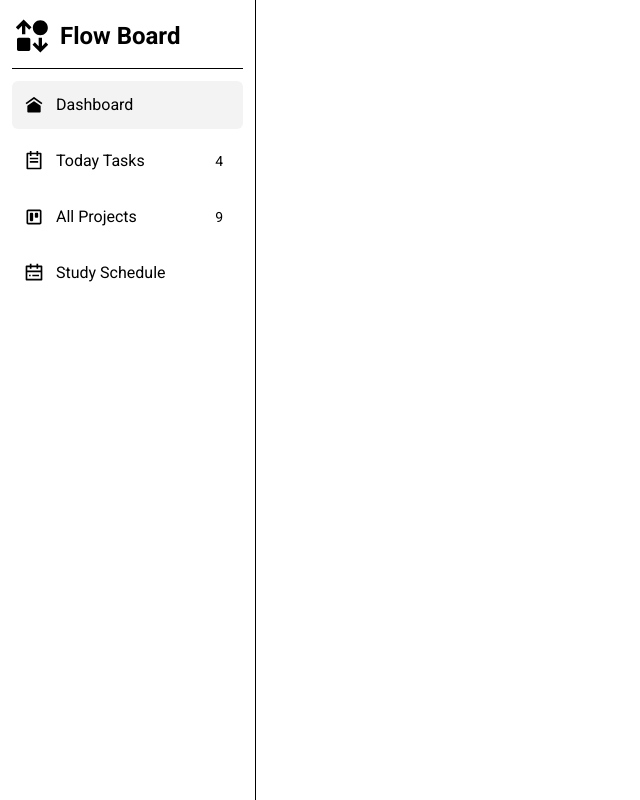
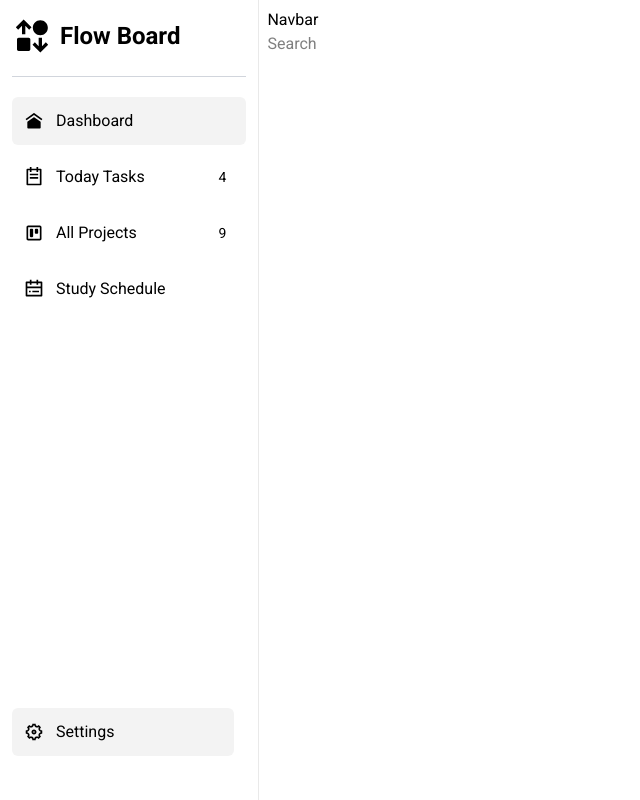
Before and after one commit to Faizan-Py-314/FlowBoard, a React (Vite) app in the folder frontend/: page / in a window 1280 px wide. Shown: the whole page, without its empty margins (0-640 px from the left). Built offline with nearby package versions, Linux system fonts and the light colour scheme.

Commit message:
Fix some Navbar style bugs and issues

```diff
--- a/frontend/src/App.jsx
+++ b/frontend/src/App.jsx
@@ -1,11 +1,15 @@
 import React  from 'react'
 import Navbar from './components/Navbar'
+import Topbar from './components/Topbar'
 
 function App() {
 
   return (
     <>
-      <Navbar />
+      <div className='flex'>
+        <Navbar />
+        <Topbar />
+      </div>
     </>
   )
 }
--- a/frontend/src/components/Navbar.jsx
+++ b/frontend/src/components/Navbar.jsx
@@ -1,5 +1,5 @@
 import React, { useState } from 'react'
-import { RiSwap3Fill, RiCloseFill, RiHome9Fill, RiTodoLine, RiTrelloLine, RiCalendarTodoLine } from "@remixicon/react";
+import { RiSwap3Fill, RiCloseFill, RiHome9Fill, RiTodoLine, RiTrelloLine, RiCalendarTodoLine, RiSettings5Line } from "@remixicon/react";
 
 
 const Navbar = () => {
@@ -8,7 +8,7 @@ const Navbar = () => {
 
   return (
     <>
-      <div className={`p-4 w-full h-svh brs ${navActive? 'block':'hidden'} lg:w-1/5 lg:px-3 2xl:w-1/6`}>
+      <div className={`p-4 w-screen h-svh brs ${navActive? 'block':'hidden'} fixed inset-0 z-50 lg:w-1/4 lg:px-3 lg:relative lg:block 2xl:w-1/5 bg-white`}>
         <div className='flex items-center justify-between'>
           <div className='flex items-center gap-2'>
             <RiSwap3Fill size={40} />
@@ -16,8 +16,8 @@ const Navbar = () => {
           </div>
           <span onClick={() => setNavActive(false)} className='lg:hidden'><RiCloseFill size={30}/></span>
         </div>
-          <hr className='my-3'/>
-        <ul className='px-2 flex flex-col gap-1 lg:p-0 xl:gap-2'>
+          <hr className='my-5 text-gray-300'/>
+        <ul className='px-2 flex flex-col gap-1 lg:p-0 xl:gap-2 2xl:px-2'>
 
           <span onClick={() => setActiveOption('Home')} className={`flex gap-3 items-center px-3 py-2 rounded-md cursor-pointer xl:py-3 ${activeOption == 'Home'? 'active':''} hover:bg-[#F3F3F3] lg:px-2 xl:px-3`}>
             <RiHome9Fill size={20}/>
@@ -45,6 +45,11 @@ const Navbar = () => {
             <li><a href="#">Study Schedule</a></li>
           </span>
 
+          <span onClick={() => setActiveOption('Schedule')} className={`flex gap-3 items-center p-3 rounded-md cursor-pointer xl:py-3 ${activeOption == 'Schedule'? 'active':''} hover:bg-[#F3F3F3] absolute bottom-11 bg-[#F3F3F3] w-[86%] lg:px-2 xl:px-3`}>
+            <RiSettings5Line size={20}/>
+            <li><a href="#">Settings</a></li>
+          </span>
+
         </ul>
       </div>
 
--- /dev/null
+++ b/frontend/src/components/Topbar.jsx
@@ -0,0 +1,22 @@
+import React from 'react'
+
+const Topbar = () => {
+  return (
+    <>
+      <div className='w-full p-2 '>
+        <div>
+          <div className='searchBar'>
+            <h1>Navbar</h1>
+            <input type="search" name="search" placeholder='Search' />
+
+          </div>
+          <div className='filters'>
+
+          </div>
+        </div>
+      </div>
+    </>
+  )
+}
+
+export default Topbar
--- a/frontend/src/index.css
+++ b/frontend/src/index.css
@@ -10,5 +10,5 @@ body {
 }
 
 .brs{
-    border-right: 1px solid black;
+    border-right: 1px solid #e9e9e9;
 }
```
